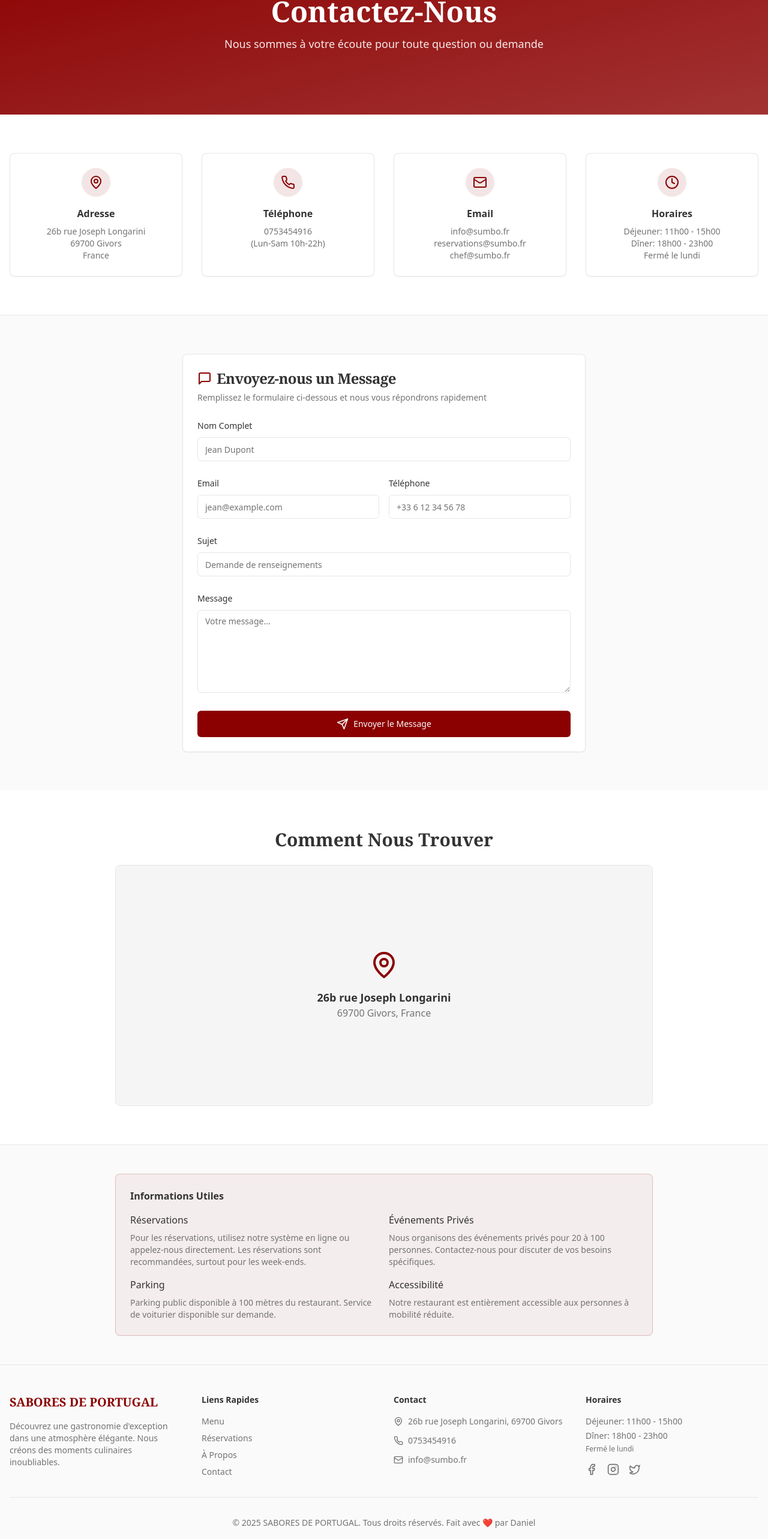
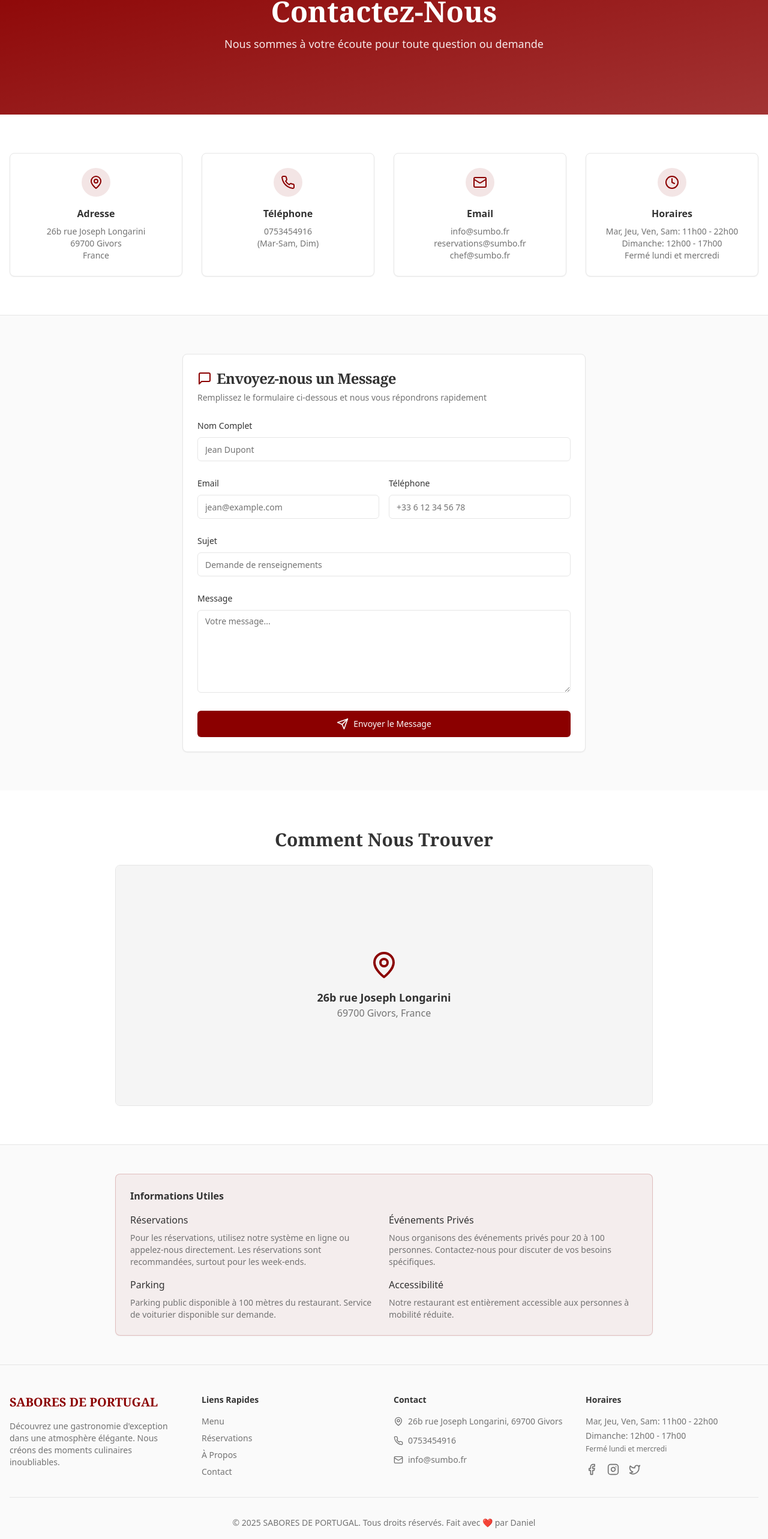
Before and after one commit to StringerBell69/restaurantMarigel, a Next.js app: page /contact in a window 1280 px wide. Shown: the part 174-2740 px from the top of the page at 60% size. Built offline with nearby package versions, Linux system fonts and the light colour scheme; a web font is replaced by a local one.

Commit message:
Update restaurant opening hours across the site
New schedule:
- Tuesday, Thursday, Friday, Saturday: 11h00 - 22h00
- Sunday: 12h00 - 17h00
- Closed on Monday and Wednesday

Updated hours in:
- Footer component
- Contact page
- Landing page

```diff
--- a/app/(public)/contact/page.tsx
+++ b/app/(public)/contact/page.tsx
@@ -62,7 +62,7 @@ export default function ContactPage() {
               <h3 className="mb-2 font-semibold">Téléphone</h3>
               <p className="text-sm text-muted-foreground">
                 0753454916<br />
-                (Lun-Sam 10h-22h)
+                (Mar-Sam, Dim)
               </p>
             </CardContent>
           </Card>
@@ -88,9 +88,9 @@ export default function ContactPage() {
               </div>
               <h3 className="mb-2 font-semibold">Horaires</h3>
               <p className="text-sm text-muted-foreground">
-                Déjeuner: 11h00 - 15h00<br />
-                Dîner: 18h00 - 23h00<br />
-                Fermé le lundi
+                Mar, Jeu, Ven, Sam: 11h00 - 22h00<br />
+                Dimanche: 12h00 - 17h00<br />
+                Fermé lundi et mercredi
               </p>
             </CardContent>
           </Card>
--- a/app/(public)/page.tsx
+++ b/app/(public)/page.tsx
@@ -153,9 +153,9 @@ export default function HomePage() {
             <div className="text-center">
               <h3 className="mb-2 font-semibold">Horaires</h3>
               <p className="text-sm text-muted-foreground">
-                Déjeuner: 11h00 - 15h00
-                <br />
-                Dîner: 18h00 - 23h00
+                Mar, Jeu, Ven, Sam: 11h00 - 22h00<br />
+                Dimanche: 12h00 - 17h00<br />
+                Fermé lundi et mercredi
               </p>
             </div>
 
--- a/components/public/footer.tsx
+++ b/components/public/footer.tsx
@@ -69,9 +69,9 @@ export function Footer() {
           <div>
             <h4 className="mb-4 text-sm font-semibold">Horaires</h4>
             <div className="mb-4 space-y-1 text-sm text-muted-foreground">
-              <p>Déjeuner: 11h00 - 15h00</p>
-              <p>Dîner: 18h00 - 23h00</p>
-              <p className="mt-2 text-xs">Fermé le lundi</p>
+              <p>Mar, Jeu, Ven, Sam: 11h00 - 22h00</p>
+              <p>Dimanche: 12h00 - 17h00</p>
+              <p className="mt-2 text-xs">Fermé lundi et mercredi</p>
             </div>
             <div className="flex gap-4">
               <a href="#" className="text-muted-foreground hover:text-restaurant-burgundy">
```
